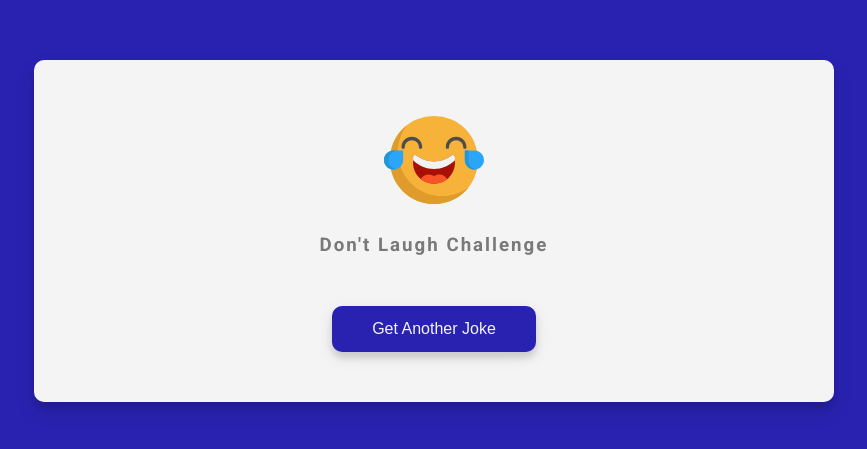
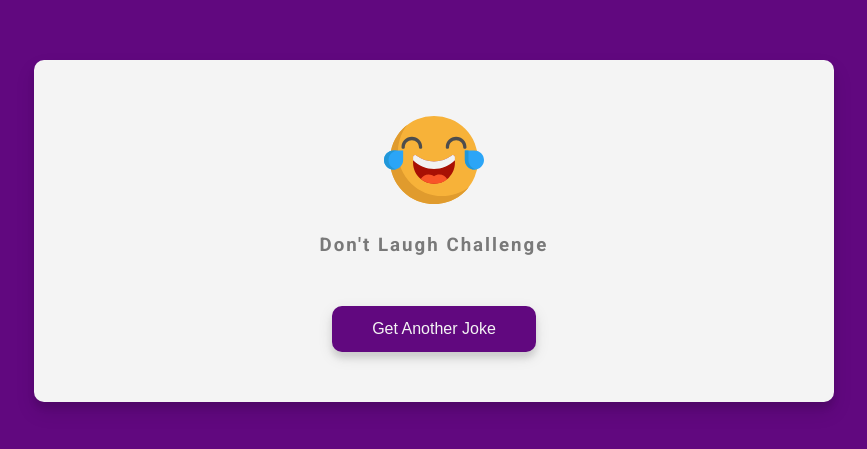
Before and after one commit to chichiulam2022/dont-laugh-challenge-Webpack_Project, a website built with webpack: page src/template.html in a window 1280 px wide. Shown: the part 169-618 px from the top of the page, without its empty margins (206-1073 px from the left). Built offline with nearby package versions, Linux system fonts and the light colour scheme; no server answers.

Commit message:
background colour changed

```diff
--- a/src/styles/main.scss
+++ b/src/styles/main.scss
@@ -1,6 +1,6 @@
 @import url('https://fonts.googleapis.com/css2?family=Roboto:wght@400;700&display=swap');
 
-$primary-color: #2922b1;
+$primary-color: #61087f;
 $secondary-color: #f4f4f4;
 $box-shadow: 0 10px 20px rgba(0, 0, 0, 0.1), 0 6px 6px rgba(0, 0, 0, 0.1);
 
```
Also changed, not shown: dist/index.html, 4 other files.
